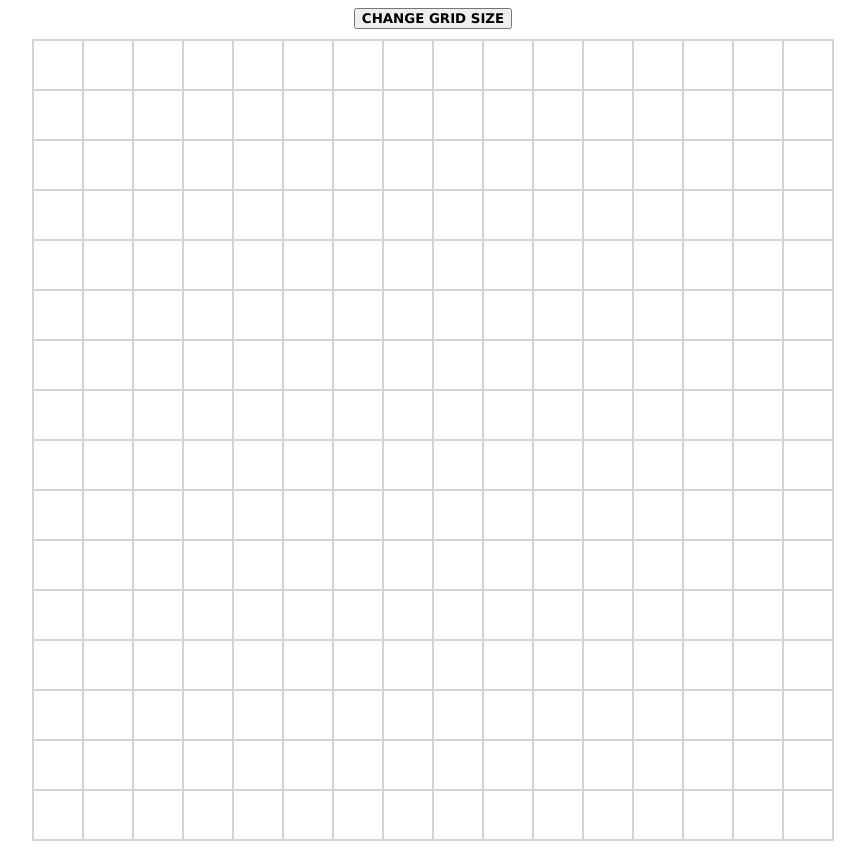
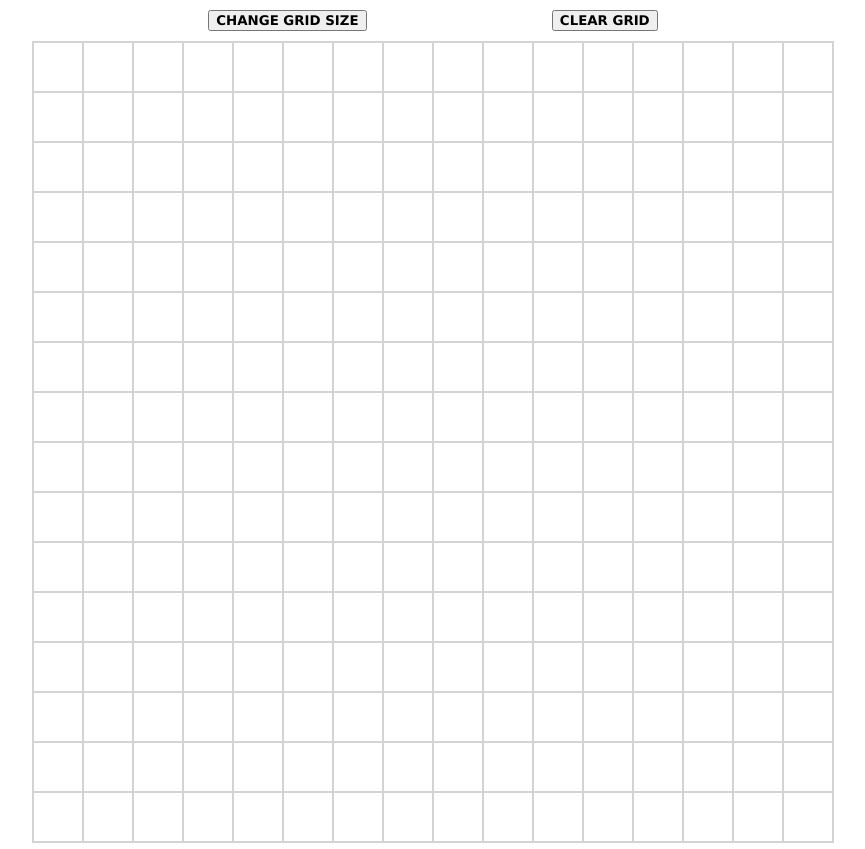
Before and after one commit to PaulReaver/Etch-A-Sketch, a plain HTML site: page index.html in a window 1280 px wide. Shown: the whole page, without its empty margins (207-1072 px from the left). Drawn offline with Linux system fonts and the light colour scheme.

Commit message:
Implemented a button that clears the grid

```diff
--- a/index.html
+++ b/index.html
@@ -9,7 +9,10 @@
     <script src="script.js" defer></script>
 </head>
 <body>
-    <button>CHANGE GRID SIZE</button>
+    <div class="upper-buttons">
+        <button id="change-grid-size">CHANGE GRID SIZE</button>
+        <button id="clear-grid">CLEAR GRID</button>
+    </div>
     <div class="container"></div>
 </body>
 </html>
--- a/script.js
+++ b/script.js
@@ -22,8 +22,12 @@ function createGrid () {
     }
 }
 
+//Clears the grid
+document.querySelector("#clear-grid").addEventListener("click", clearGrid);
+
+
 //Asks for a number of cells per side to create new grid
-document.querySelector("button").addEventListener("click",() => {
+document.querySelector("#change-grid-size").addEventListener("click",() => {
     do {
         squaresPerSide = prompt ("Squares per side. Max number is 100.");
         if (squaresPerSide == null) {
@@ -32,11 +36,15 @@ document.querySelector("button").addEventListener("click",() => {
         squaresPerSide = Number(squaresPerSide);
     } while (squaresPerSide > 100 || squaresPerSide < 2 || isNaN(squaresPerSide));
 
+    //Calls the functions to clear the grid
+    clearGrid();
+})
+
+function clearGrid() {
     //Clears the old grid
     while (CONTAINER.firstChild) {
         CONTAINER.removeChild(CONTAINER.firstChild);
     }
-
-    // Calls function to create the grid again
+    //Creates the grid
     createGrid();
-})
+}
--- a/style.css
+++ b/style.css
@@ -2,7 +2,16 @@ body {
   display: flex;
   flex-direction: column;
   align-items: center;
+  margin: 0;
+  padding: 0;
 }
+
+.upper-buttons {
+  display: flex;
+  justify-content:space-evenly;
+  width: 800px;
+}
+
 .container {
   display: flex;
   flex-wrap: wrap;
@@ -18,6 +27,6 @@ body {
 
 button {
   font-family: Verdana, Geneva, Tahoma, sans-serif;
-    margin-bottom: 10px;
-    font-weight: bold;
+  margin: 10px;
+  font-weight: bold;
 }
```
